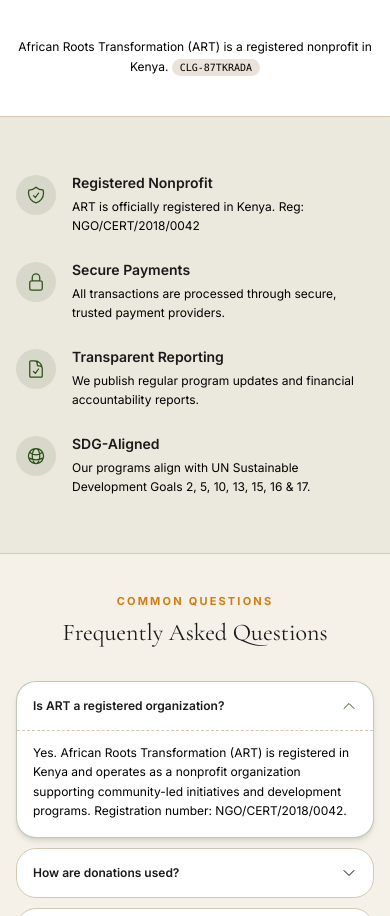
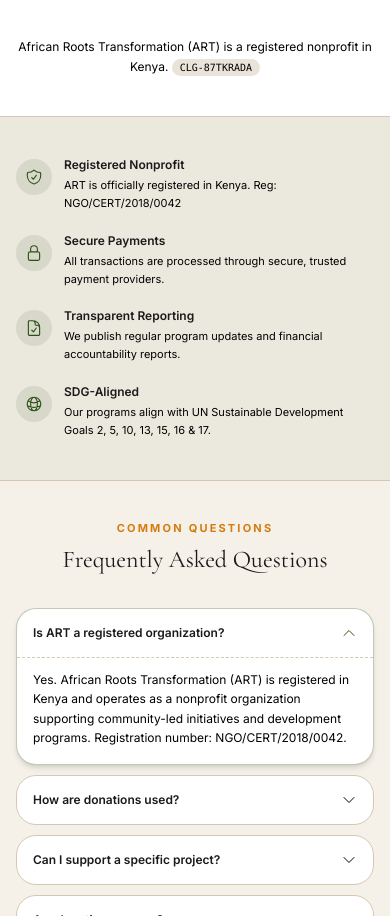
Before and after one commit to Maneno-Michael/ART, a Next.js app: page /donate in a window 390 px wide. Shown: the part 3411-4327 px from the top of the page. Built offline with nearby package versions, Linux system fonts and the light colour scheme; no server answers.

Commit message:
trust signals page responsiveness

```diff
--- a/src/app/donate/components/TrustSignals.tsx
+++ b/src/app/donate/components/TrustSignals.tsx
@@ -42,23 +42,24 @@ export default function TrustSignals() {
   return (
     <section
       ref={ref}
-      className="py-14 bg-primary/5 border-y border-border"
+      className="py-10 sm:py-14 bg-primary/5 border-y border-border"
       aria-label="Trust and credibility signals"
     >
       <div className="max-w-7xl mx-auto px-4 sm:px-6">
-        <div className="grid sm:grid-cols-2 lg:grid-cols-4 gap-6">
+        <div className="grid grid-cols-1 sm:grid-cols-2 lg:grid-cols-4 gap-5 sm:gap-6">
           {signals.map((signal, i) => (
             <div
               key={signal.title}
-              className={`flex items-start gap-4 transition-all duration-500 ${visible ? 'opacity-100 translate-y-0' : 'opacity-0 translate-y-6'}`}
+              className={`flex items-start gap-3 sm:gap-4 transition-all duration-500 ${visible ? 'opacity-100 translate-y-0' : 'opacity-0 translate-y-6'}`}
               style={{ transitionDelay: `${i * 80}ms` }}
             >
-              <div className="w-10 h-10 rounded-xl bg-primary/10 flex items-center justify-center flex-shrink-0 mt-0.5">
-                <Icon name={signal.icon as 'ShieldCheckIcon'} size={20} className="text-primary" />
+              <div className="w-9 h-9 sm:w-10 sm:h-10 rounded-xl bg-primary/10 flex items-center justify-center flex-shrink-0 mt-0.5">
+                <Icon name={signal.icon as 'ShieldCheckIcon'} size={18} className="text-primary sm:hidden" />
+                <Icon name={signal.icon as 'ShieldCheckIcon'} size={20} className="text-primary hidden sm:block" />
               </div>
               <div>
-                <h3 className="font-semibold text-foreground text-sm mb-1">{signal.title}</h3>
-                <p className="text-muted-foreground text-xs leading-relaxed">{signal.description}</p>
+                <h3 className="font-semibold text-foreground text-xs sm:text-sm mb-1">{signal.title}</h3>
+                <p className="text-muted-foreground text-[11px] sm:text-xs leading-relaxed">{signal.description}</p>
               </div>
             </div>
           ))}
```
